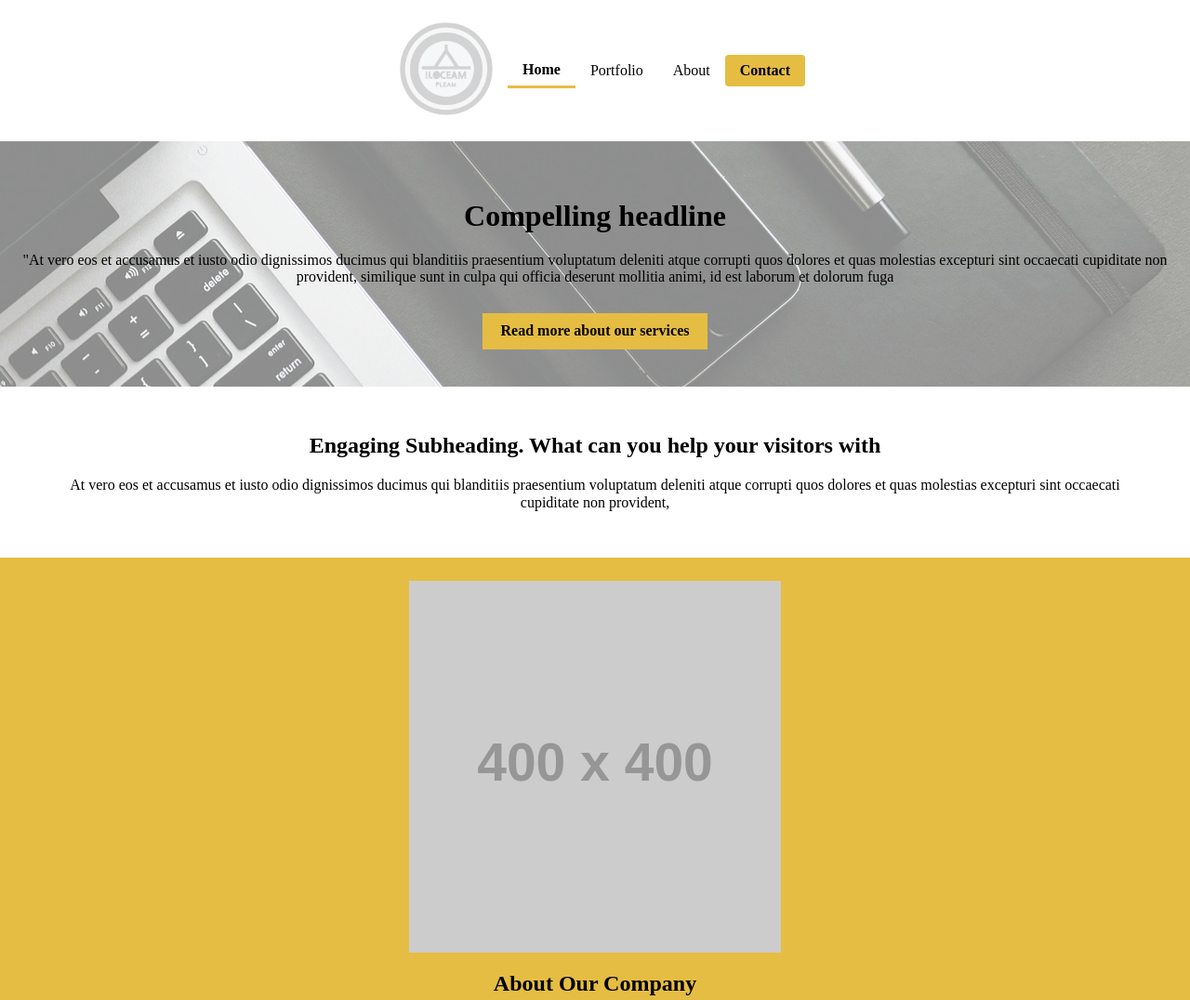
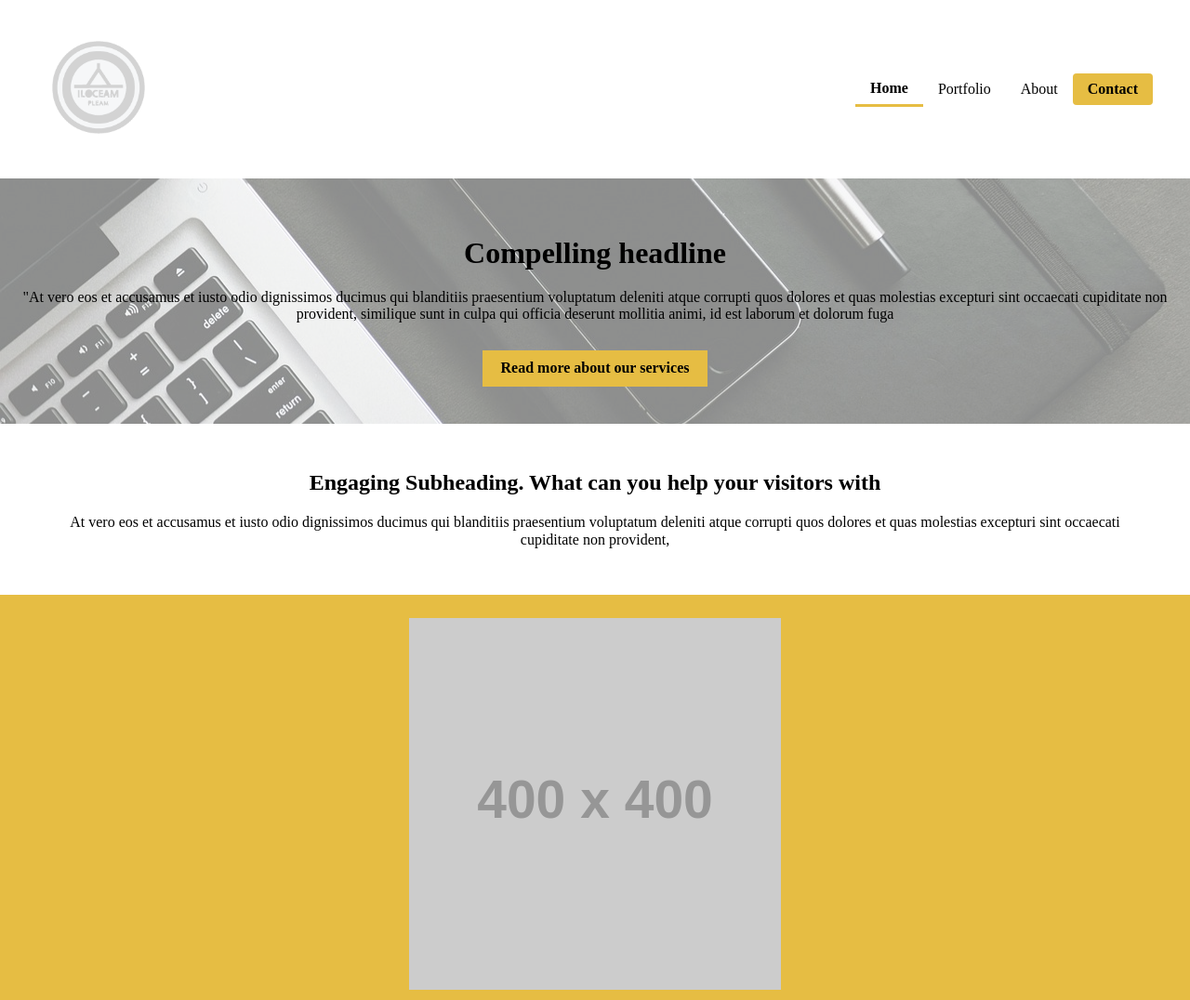
Before and after one commit to matkri3110/Webutvikling_Eksamen2023, a plain HTML site: page index.html in a window 1280 px wide. Shown: the top 1076 px of the page at 93% size. Drawn offline with nearby package versions, Linux system fonts and the light colour scheme; placeholder pictures from the web are drawn by us.

Commit message:
Implementert grid på alle html sider og begynt på header ved desktop

```diff
--- a/css/style.css
+++ b/css/style.css
@@ -1,4 +1,24 @@
 /* styles.css */
+
+/* Global Styles */
+
+/* Definerer et grid-container som inneholder header, main og footer */
+.grid-container {
+    display: grid;
+    grid-template-columns: repeat(1, 1fr);
+    /* 1 equal column for mobile */
+    /* If you need a specific max width or want to center the grid container: */
+    max-width: 1600px;
+    /* Or whatever max width you prefer */
+    margin: 0 auto;
+    /* Center the container */
+}
+
+/* Ensuring header and footer span all columns */
+header, main, footer {
+    grid-column: 1 / -1;
+}
+
 
 /* Base styles for the header */
 header {
@@ -17,13 +37,8 @@ nav {
     display: flex;
     justify-content: space-around;
     align-items: center;
-}
-
-
-nav::before,
-nav::after {
-    content: '';
-    flex: 1;
+    flex-direction: column;
+    padding: 0.5em;
 }
 
 /* Style for navigation links */
@@ -626,13 +641,35 @@ footer .social-icons li {
     display: none;
     z-index: 1000;
 }
-/* Responsive menu (optional for mobile view) */
-@media (max-width: 768px) {
-    nav {
-        flex-direction: column;
+
+
+/* Media Query for Desktop */
+@media (min-width: 1024px) {
+    /* Definerer et grid-container som inneholder header, main og footer */
+    .grid-container {
+    display: grid;
+    grid-template-columns: repeat(3, 1fr); /* Three equal columns for desktop */
+    /* If you need a specific max width or want to center the grid container: */
+    max-width: 1600px; /* Or whatever max width you prefer */
+    margin: 0 auto; /* Center the container */
     }
 
-    nav a {
-        padding: 0.5em;
+     /* Ensuring header and footer span all columns */
+    header, main, footer {
+        grid-column: 1 / -1;
     }
+
+    /* Style other sections as needed */
+    .nav {
+        flex-direction: row;
+        justify-content:flex-start;
+        align-items: center;
+        padding: 20px 40px;
+    }
+
+    .nav #logo {
+        margin-right: auto;
+    }
+
+
 }
--- a/index.html
+++ b/index.html
@@ -15,6 +15,7 @@
     <link rel="stylesheet" href="css/style.css" type="text/css">
 </head>
 <body>
+    <div class="grid-container">
     <!-- "Body" seksjonen, inneholder innholdet på siden -->
     <header>
         <!-- "Header" seksjonen-->
@@ -27,7 +28,6 @@
             <a href="about.html">About</a>
             <!-- 'Contact' button med spesiell klasse for design -->
             <a href="#" class="contact-button">Contact</a>
-
         </nav>
     </header>
     <main>
@@ -133,5 +133,6 @@
                 window.scrollTo({ top: 0, behavior: 'smooth' });
             });
         </script>
+    </div>
 </body>
 </html>
```
Also changed, not shown: about.html (+2 -0 lines), portfolio.html (+2 -2 lines). Lines whose indentation alone changed are shown as unchanged.
